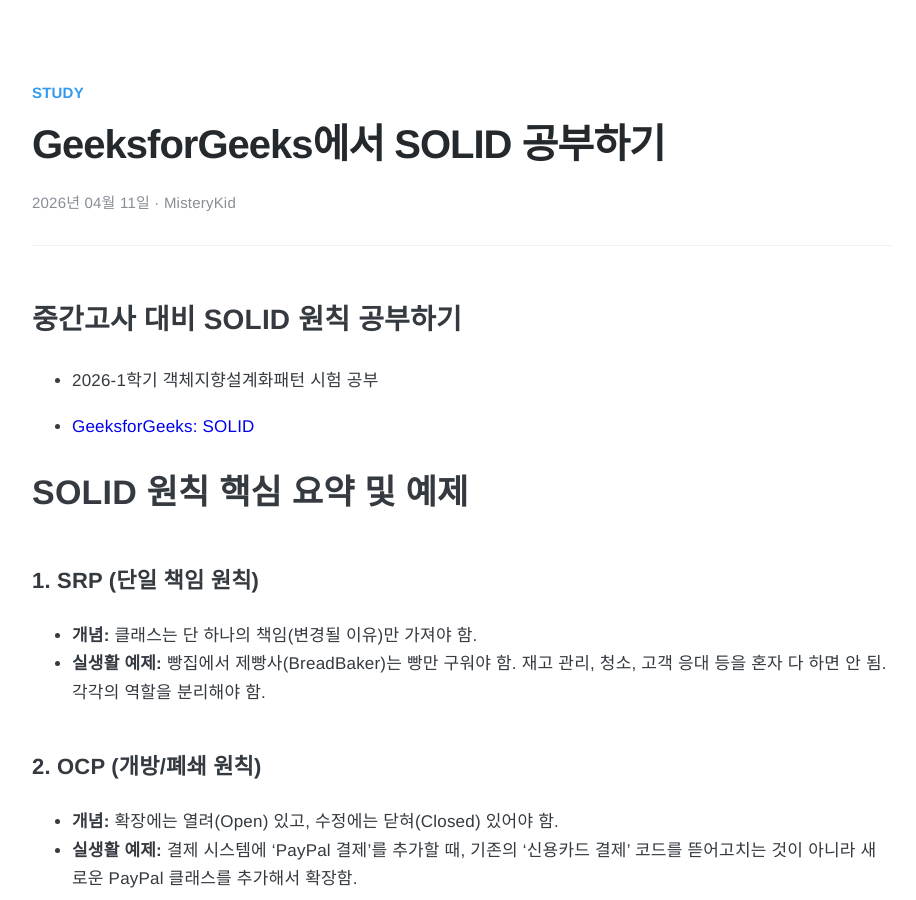
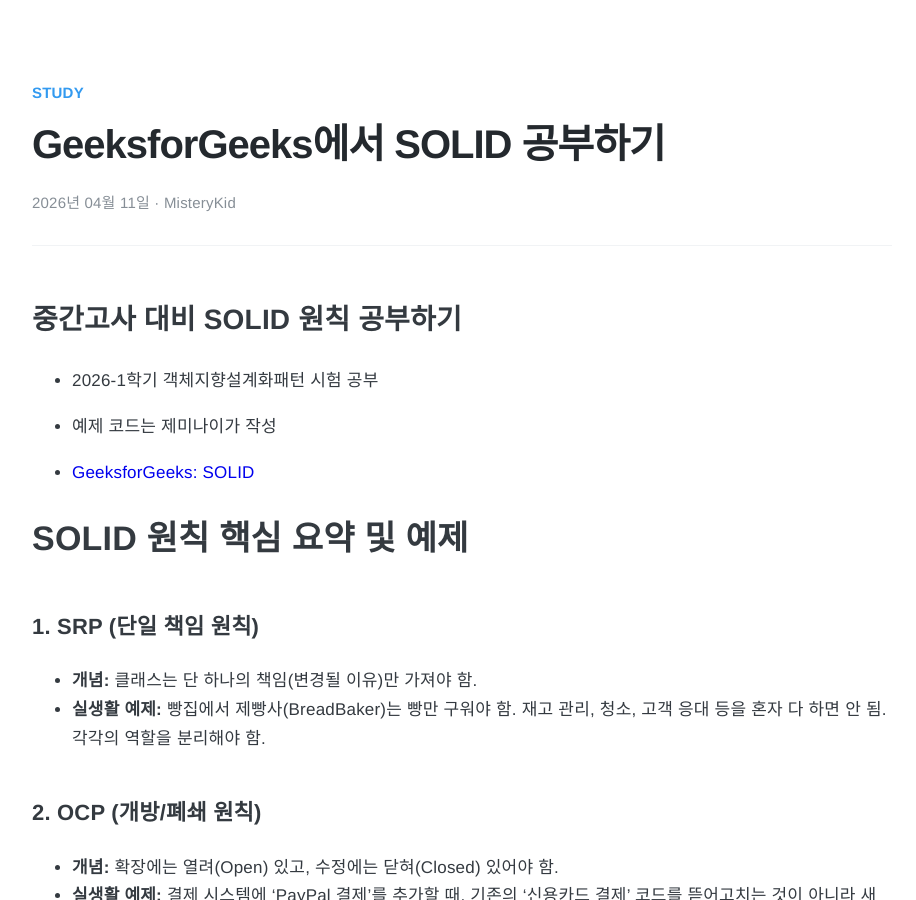
Before and after one commit to MisteryKid/MisteryKid.github.io, a Jekyll site: the page built from _posts/Study/2026-04-11-SOLID.md, in a window 1280 px wide and 900 px high. Shown: the whole window, without its empty margins (178-1094 px from the left). Built offline with Jekyll 4.4.1, drawn with Linux system fonts in a browser that asks for light colours.

Commit message:
add commnet

```diff
--- a/_posts/Study/2026-04-11-SOLID.md
+++ b/_posts/Study/2026-04-11-SOLID.md
@@ -8,6 +8,7 @@ layout: post
 
 ## 중간고사 대비 SOLID 원칙 공부하기
 - 2026-1학기 객체지향설계화패턴 시험 공부
+- 예제 코드는 제미나이가 작성
 
 - [GeeksforGeeks: SOLID](https://www.geeksforgeeks.org/system-design/solid-principle-in-programming-understand-with-real-life-examples/)
 
```
